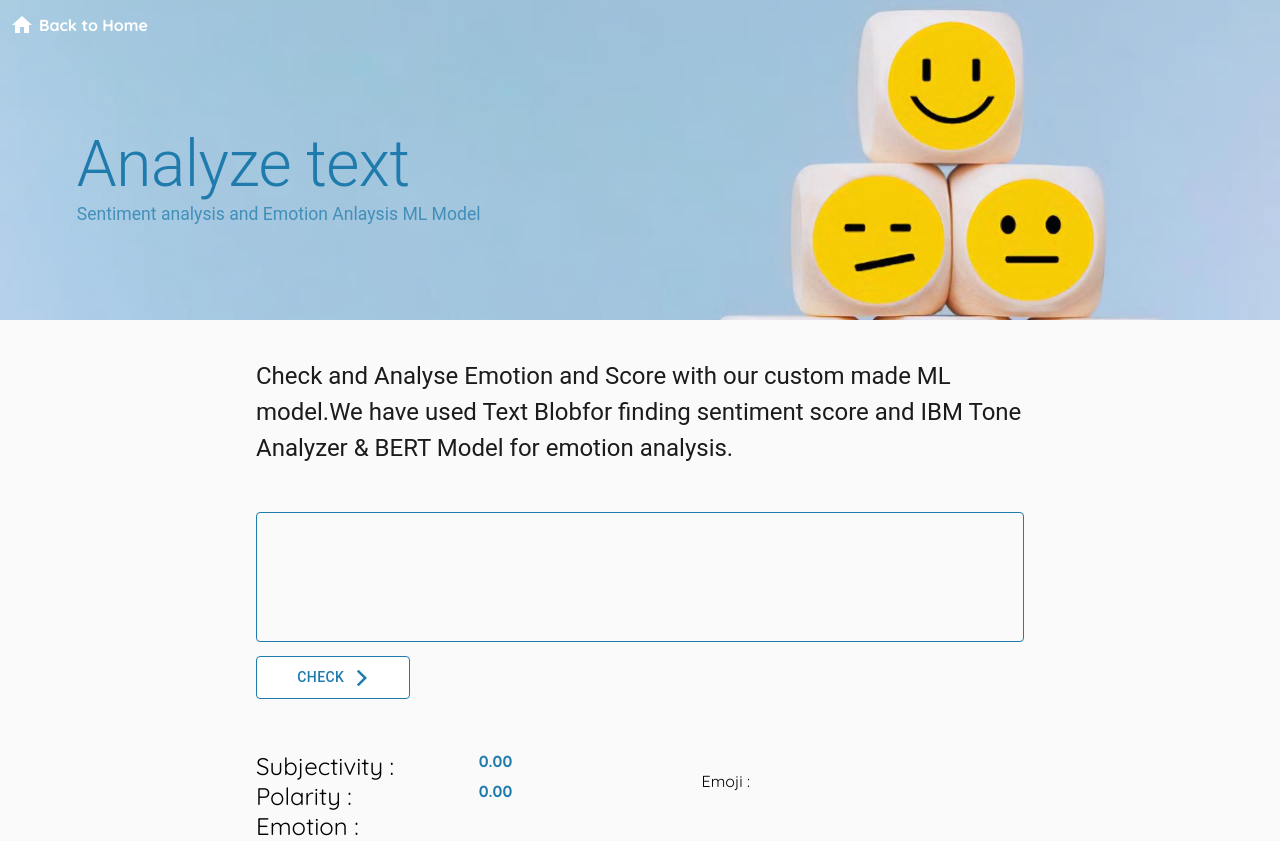
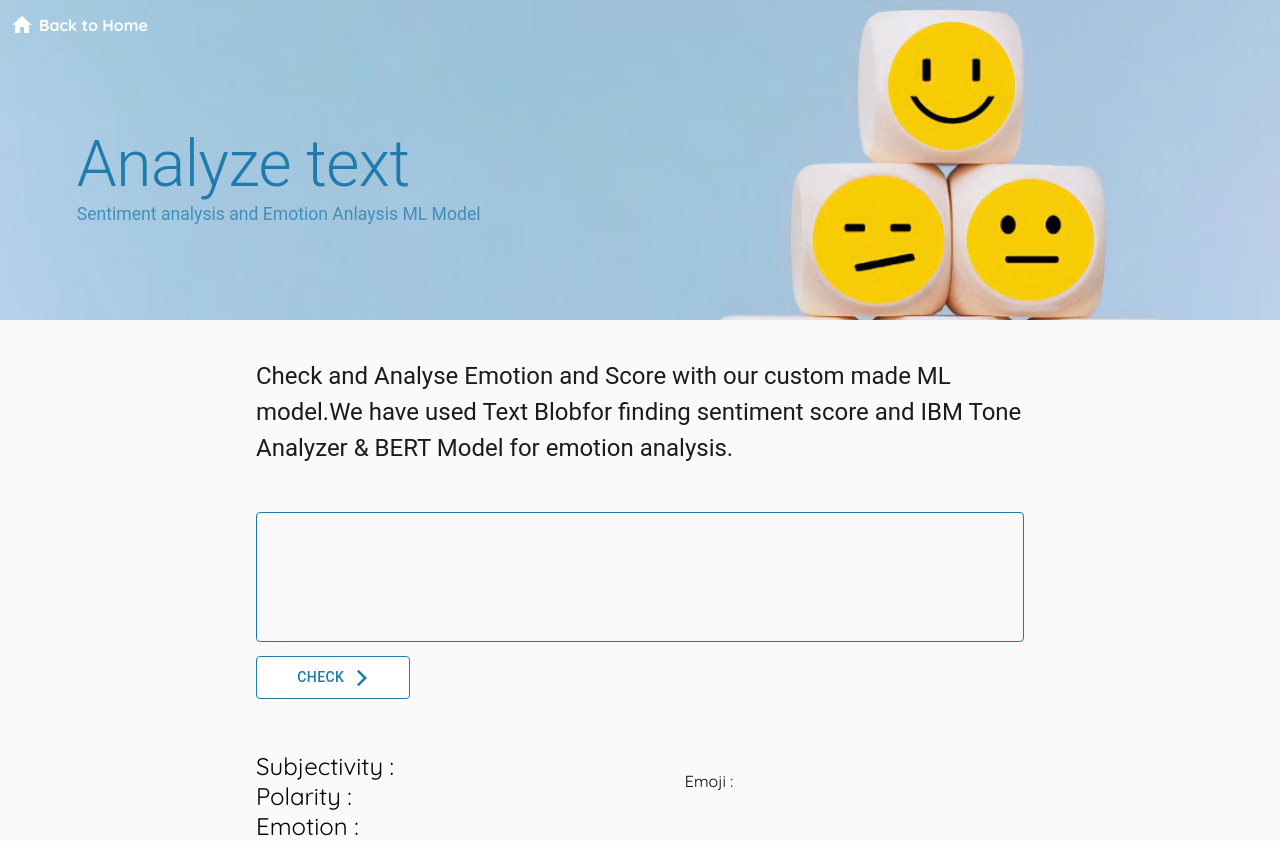
Before and after one commit to devsinghindra/dashboard, a React (Create React App) app: page /test in a window 1280 px wide. Built offline with nearby package versions, Linux system fonts and the light colour scheme; no server answers.

Commit message:
added spinner in test model

```diff
--- a/src/component/TestModel/TestModel.jsx
+++ b/src/component/TestModel/TestModel.jsx
@@ -13,6 +13,7 @@ import { makeStyles } from '@material-ui/core/styles';
 import { NavLink } from "react-router-dom";
 import { Home } from "@material-ui/icons";
 import axios from "axios";
+import { CircularProgress } from "@material-ui/core";
 
 //emotion images
 import analyticalImg from "../../assets/images/analytical.gif";
@@ -43,14 +44,17 @@ const useStyles = makeStyles((theme) => ({
 const scoreAPI = "http://mkk23051999.pythonanywhere.com/score/?text=";
 const emotionAPI = "https://nameless-bayou-63665.herokuapp.com/emotion?text=";
 
+const spinner = <CircularProgress />;
+
 function TestModel() {
     const classes = useStyles();
     // const classes = useStyles();
     // Add flexbox and style and content
     const [inputText, setInputText] = useState("");//for storing input text
     const [emotion, setEmotion] = useState(""); //for storing emotion from emotionApi
-    const [score, setScore] = useState({ Polarity: 0, Subjectivity: 0 }); //for stroing score from scoreApi
-    const [imgSource, setImgSource] = useState("");
+    const [score, setScore] = useState({}); //for stroing score from scoreApi
+    const [imgSource, setImgSource] = useState(""); //for storing emoji
+    const [showSpinner, setShowSpinner] = useState(false); //for showing spinner
     function handleInput(val) {
         // console.log(val);
         setInputText(val);
@@ -76,6 +80,7 @@ function TestModel() {
             //     console.log(error, "axios");
             // });
             //getting emotion
+            setShowSpinner(true);
             const emotionData = await axios.get(emotionAPI + inputText);
             if (emotionData.data.length === 0) {
                 setEmotion("Neutral");
@@ -96,6 +101,7 @@ function TestModel() {
                 console.log(scoreData.data);
                 setScore(scoreData.data);
             }
+            setShowSpinner(false);
         } catch (error) {
             console.log(error, "incatch");
         }
@@ -150,10 +156,10 @@ function TestModel() {
                     onClick={handleSubmit}
                 >Check</Button>
                 <div className={styles.output}>   {/* store output here */}
-                    <div className={styles.subject}><span>Subjectivity :</span><div>{score.Subjectivity.toFixed(2)}</div></div>
-                    <div className={styles.polar}><span>Polarity :</span><div>{score.Polarity.toFixed(2)}</div></div>
-                    <div className={styles.emotion}><span>Emotion :</span><div>{emotion}</div></div>
-                    <div className={styles.emoji}><span>Emoji : </span>{imgSource !== "" && <img src={imgSource} alt="Emotion" />}</div>
+                    <div className={styles.subject}><span>Subjectivity :</span><div>{showSpinner ? spinner : (Object.keys(score).length !== 0 && score.Subjectivity.toFixed(2))}</div></div>
+                    <div className={styles.polar}><span>Polarity :</span><div>{showSpinner ? spinner : (Object.keys(score).length !== 0 && score.Polarity.toFixed(2))}</div></div>
+                    <div className={styles.emotion}><span>Emotion :</span><div>{showSpinner ? spinner : emotion}</div></div>
+                    <div className={styles.emoji}><span>Emoji : </span>{showSpinner ? spinner : (imgSource !== "" && <img src={imgSource} alt="Emotion" />)}</div>
                 </div>
             </div>
         </div>
```
